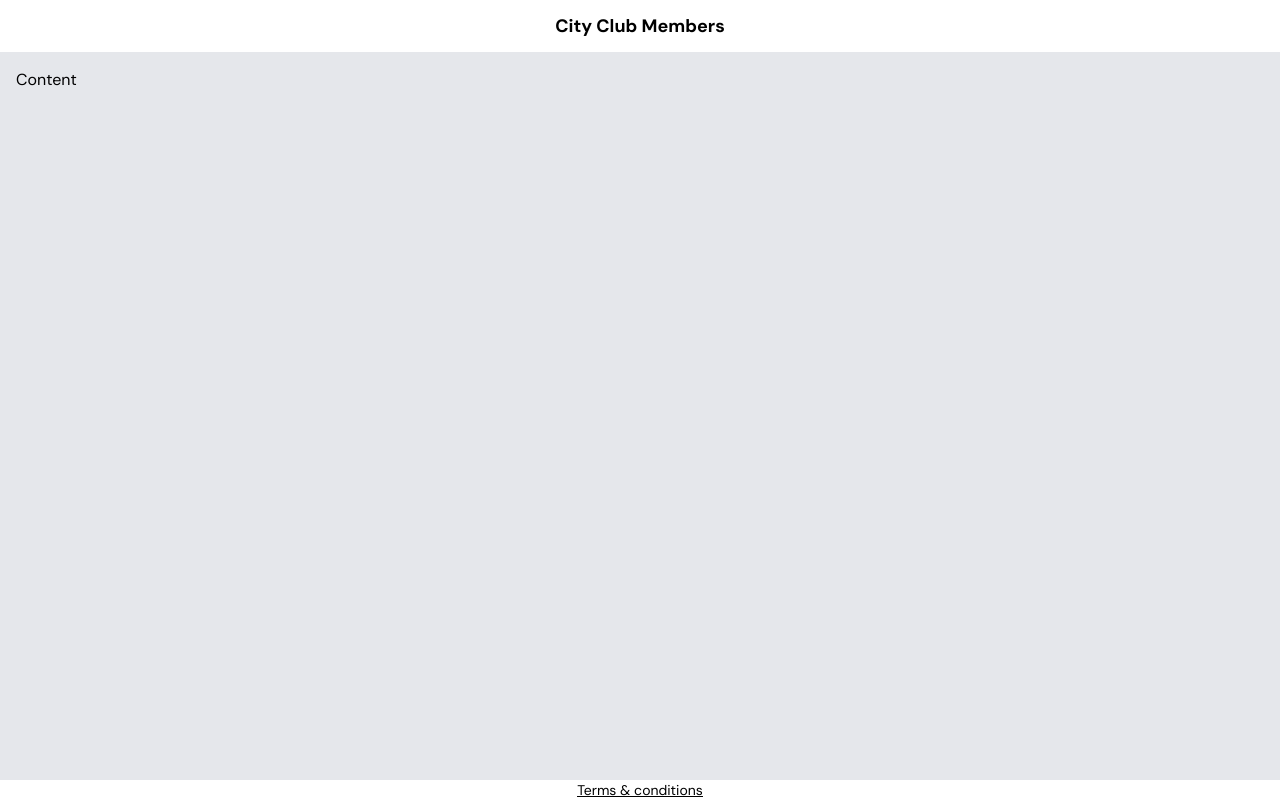
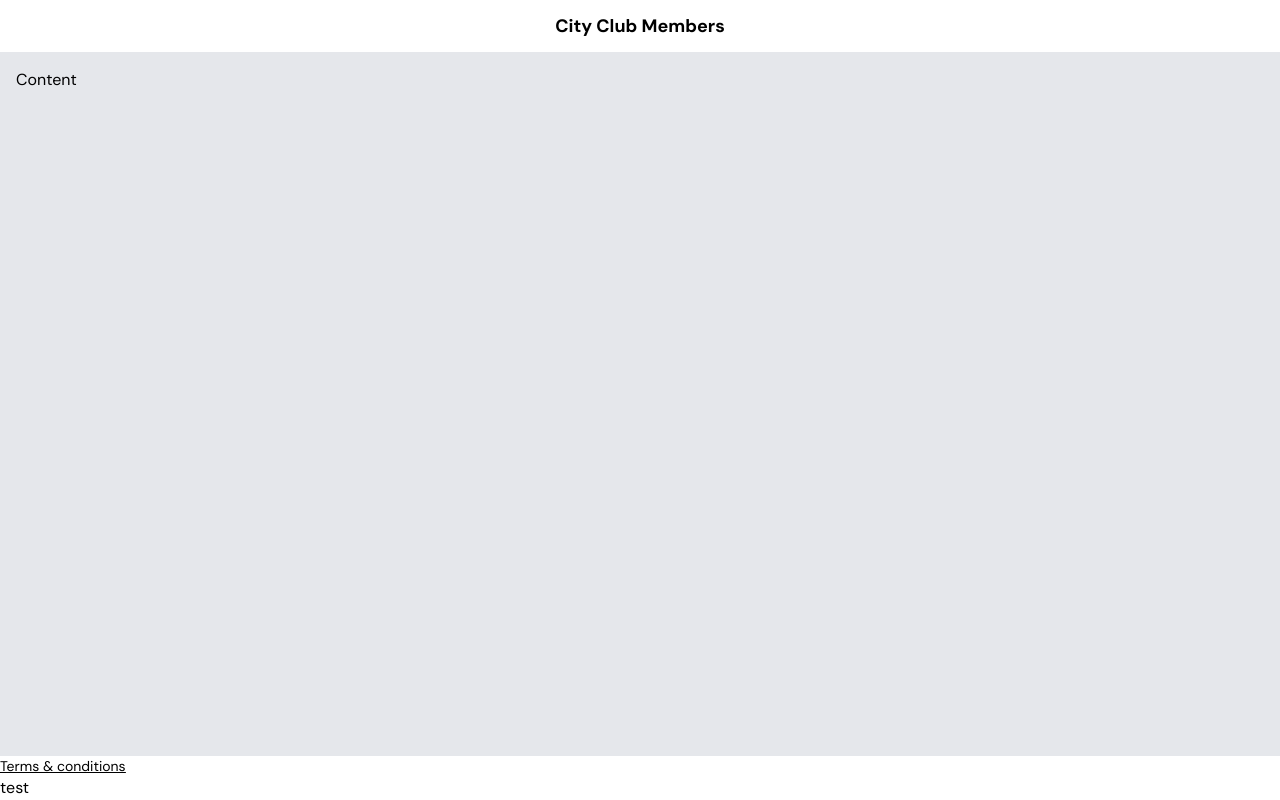
Before and after one commit to keithmifsud/member.damsonandwilde.co.uk, a Nuxt app: page / in a window 1280 px wide. Built offline with nearby package versions, Linux system fonts and the light colour scheme.

Commit message:
:construction: Inital footer

```diff
--- a/components/Footer.vue
+++ b/components/Footer.vue
@@ -1,7 +1,10 @@
 <template>
   <div class="">
-    <div class="flex justify-center underline underline-offset-1 text-sm">
-      <NuxtLink to="terms">Terms & conditions</NuxtLink>
+    <div class="flex flex-col">
+      <div class="flex flex-col underline underline-offset-1 text-sm"><NuxtLink to="terms">Terms & conditions</NuxtLink></div>
+      <div class="flex flex-col">
+        <div class="w-full">test</div>
+      </div>
     </div>
   </div>
 </template>
```
